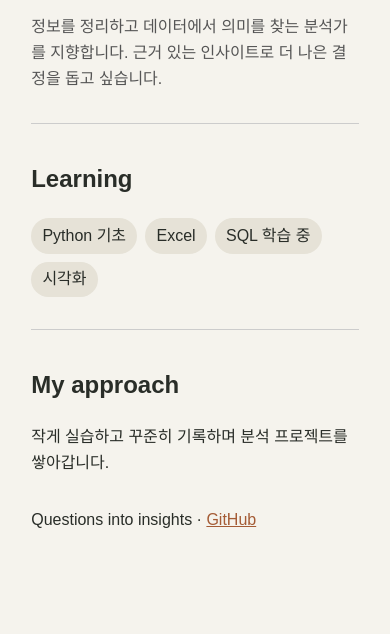
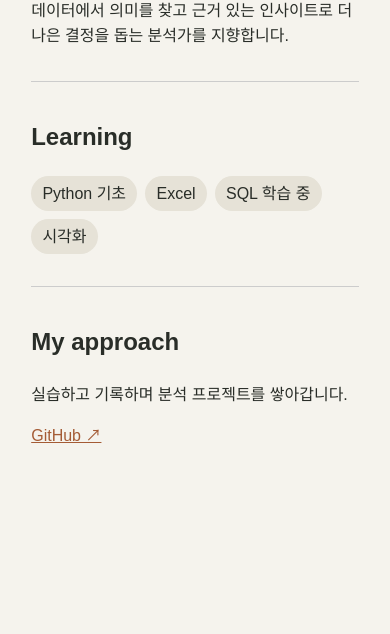
Before and after one commit to minakta/261113_emptie, a plain HTML site: page index.html in a window 390 px wide. Shown: the part 254-888 px from the top of the page. After the commit the page ends 844 px from the top, so only its background shows below. Drawn offline with Linux system fonts and the light colour scheme.

Commit message:
Finalize responsive analyst intro under 1024 chars

```diff
--- a/index.html
+++ b/index.html
@@ -1,3 +1,3 @@
 <!doctype html><html lang="ko"><meta charset="utf-8"><meta name="viewport" content="width=device-width,initial-scale=1"><title>Minakta | Data</title><style>
-*{box-sizing:border-box}body{margin:0;background:#f5f3ed;color:#292d28;font:16px/1.6 Arial}main{max-width:680px;margin:auto;padding:12vh 8vw}h1{font-size:clamp(2.5rem,10vw,5rem);line-height:1.1}b,a{color:#a45b35}.lead{color:#555}.panel{border-top:1px solid #ccc;margin-top:2rem;padding-top:1rem}.skills{display:flex;flex-wrap:wrap;gap:.5rem}.skills span{background:#e6e2d7;padding:.3rem .7rem;border-radius:2rem}footer{margin-top:2rem}
-</style><main><small>DATA · CURIOSITY · GROWTH</small><h1>안녕하세요,<br><b>Minakta</b>입니다.</h1><p class="lead">정보를 정리하고 데이터에서 의미를 찾는 분석가를 지향합니다. 근거 있는 인사이트로 더 나은 결정을 돕고 싶습니다.</p><section class="panel"><h2>Learning</h2><div class="skills"><span>Python 기초</span><span>Excel</span><span>SQL 학습 중</span><span>시각화</span></div></section><section class="panel"><h2>My approach</h2><p>작게 실습하고 꾸준히 기록하며 분석 프로젝트를 쌓아갑니다.</p></section><footer>Questions into insights · <a href="https://github.com/minakta">GitHub</a></footer></main></html>
+*{box-sizing:border-box}body{margin:0;background:#f5f3ed;color:#292d28;font:16px/1.6 Arial}main{max-width:680px;margin:auto;padding:10vh 8vw}h1{font-size:clamp(2.5rem,10vw,5rem);line-height:1.1}b,a{color:#a45b35}.panel{border-top:1px solid #ccc;margin-top:2rem;padding-top:1rem}.skills{display:flex;flex-wrap:wrap;gap:.5rem}.skills span{background:#e6e2d7;padding:.3rem .7rem;border-radius:2rem}
+</style><main><small>DATA · CURIOSITY · GROWTH</small><h1>안녕하세요,<br><b>Minakta</b>입니다.</h1><p>데이터에서 의미를 찾고 근거 있는 인사이트로 더 나은 결정을 돕는 분석가를 지향합니다.</p><section class="panel"><h2>Learning</h2><div class="skills"><span>Python 기초</span><span>Excel</span><span>SQL 학습 중</span><span>시각화</span></div></section><section class="panel"><h2>My approach</h2><p>실습하고 기록하며 분석 프로젝트를 쌓아갑니다.</p></section><p><a href="https://github.com/minakta">GitHub ↗</a></p></main></html>
```
